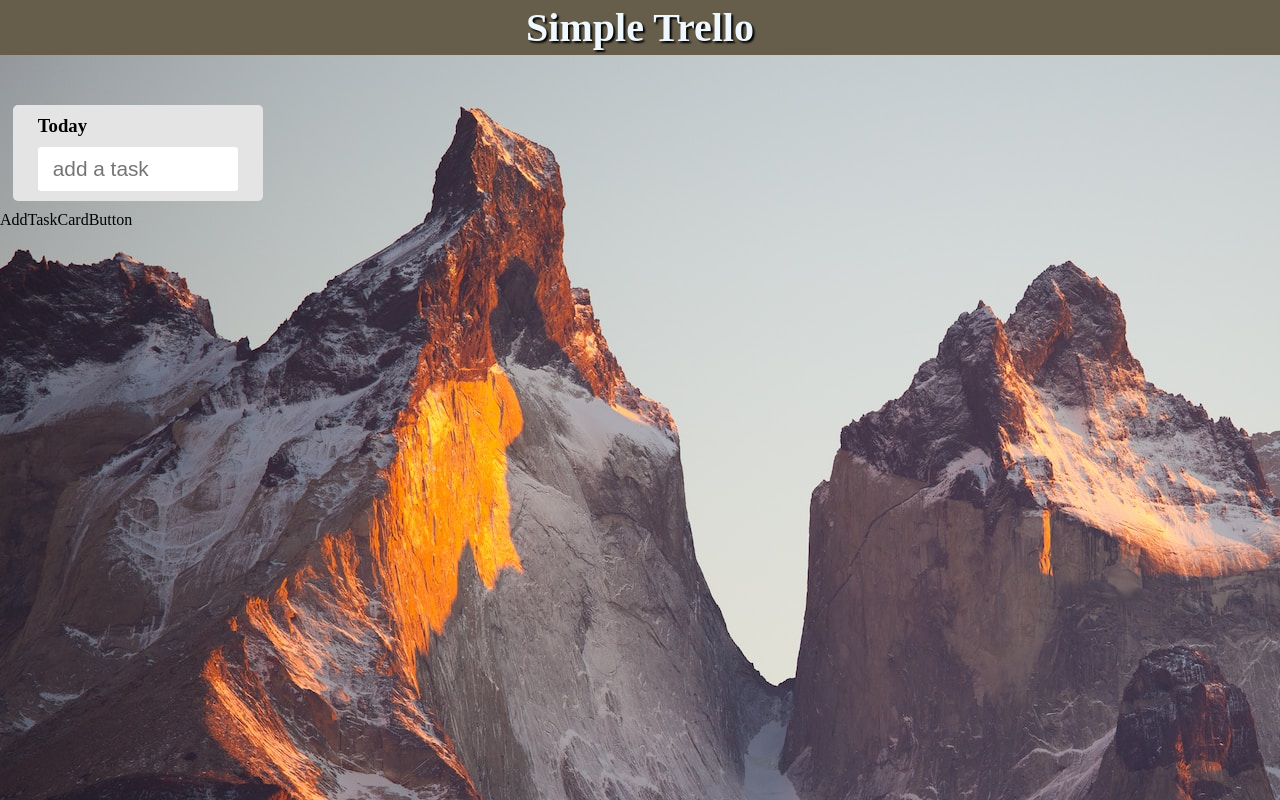
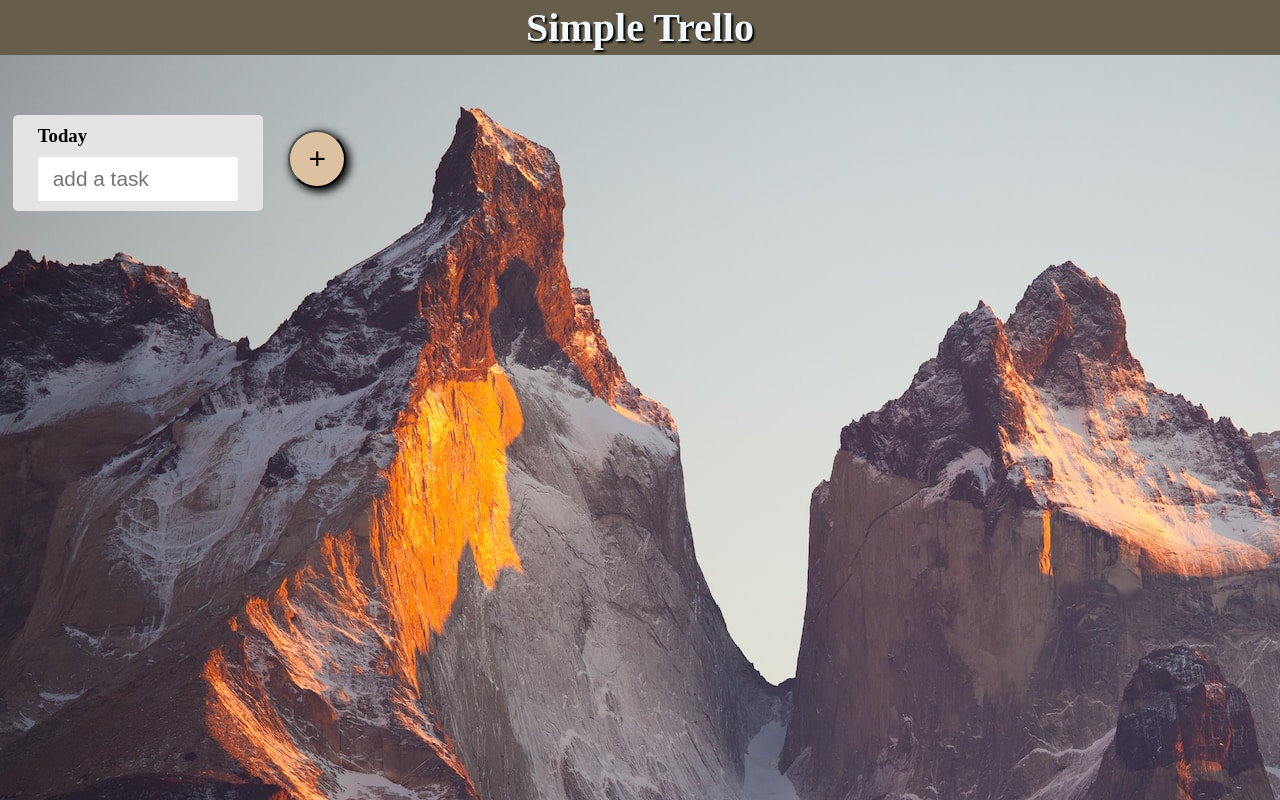
Before and after one commit to taisei-code/react-trello-clone, a React (Create React App) app: page / in a window 1280 px wide. Built offline with nearby package versions, Linux system fonts and the light colour scheme; the HTML template or start-up script is replaced by a standard one.

Commit message:
タスクを追加

```diff
--- a/src/components/task/TaskCards.jsx
+++ b/src/components/task/TaskCards.jsx
@@ -1,12 +1,28 @@
-import React from 'react';
+import React, { useState } from 'react';
 import { TaskCard } from "./TaskCard";
 import { AddTaskCardButton } from "./button/AddTaskCardButton";
 
 export const TaskCards = () => {
+
+  // タスクカードを増やしていく
+  const [taskCardsList, setTaskCardsList] = useState([
+    {
+      id: 0,
+      draggableId: "item0",
+    }
+  ]);
+
   return (
     <>
-      <TaskCard />
-      <AddTaskCardButton />
+      <div className='taskCardsArea'>
+        {taskCardsList.map((taskCardList) => (
+          <TaskCard key={taskCardList.id} />
+        ))}
+        <AddTaskCardButton
+          taskCardsList={taskCardsList}
+          setTaskCardsList={setTaskCardsList}
+        />
+      </div>
     </>
   )
 }
--- a/src/components/task/button/AddTaskCardButton.jsx
+++ b/src/components/task/button/AddTaskCardButton.jsx
@@ -1,7 +1,23 @@
 import React from 'react'
+import { v4 as uuid } from "uuid";
 
-export const AddTaskCardButton = () => {
+export const AddTaskCardButton = ({ taskCardsList, setTaskCardsList }) => {
+
+  const addTaskCard = () => {
+    const taskCardId = uuid();
+    /* タスクカードを追加する */
+    setTaskCardsList([
+      ...taskCardsList,
+      {
+        id: taskCardId,
+        draggableId: `item${taskCardId}`,
+      },
+    ])
+  };
+
   return (
-    <div>AddTaskCardButton</div>
+    <div className='addTaskCardButtonArea'>
+      <button className='addTaskCardButton' onClick={addTaskCard}>+</button>
+    </div>
   )
 }
--- a/src/index.css
+++ b/src/index.css
@@ -76,3 +76,30 @@
   margin-right: 9px;
   border: none;
 }
+
+.taskCardsArea {
+  display: flex;
+  justify-content: flex-start;
+  align-items: flex-start;
+  flex-wrap: wrap;
+}
+
+.addTaskCardButtonArea {
+  margin-left: 1%;
+  margin-top: 25px;
+}
+
+.addTaskCardButton {
+  padding: 10px 18px;
+  border-radius: 9999px;
+  font-size: 30px;
+  background-color: rgb(221, 194, 162);
+  box-shadow: 3px 3px 8px 1px black;
+  cursor: pointer;
+  transition: all 0.3s;
+}
+
+.addTaskCardButton:hover {
+  box-shadow: none;
+  transform: translate(3px, 3px);
+}
```
Also changed, not shown: 1 other file (tests, documents, lock files or other folders).
